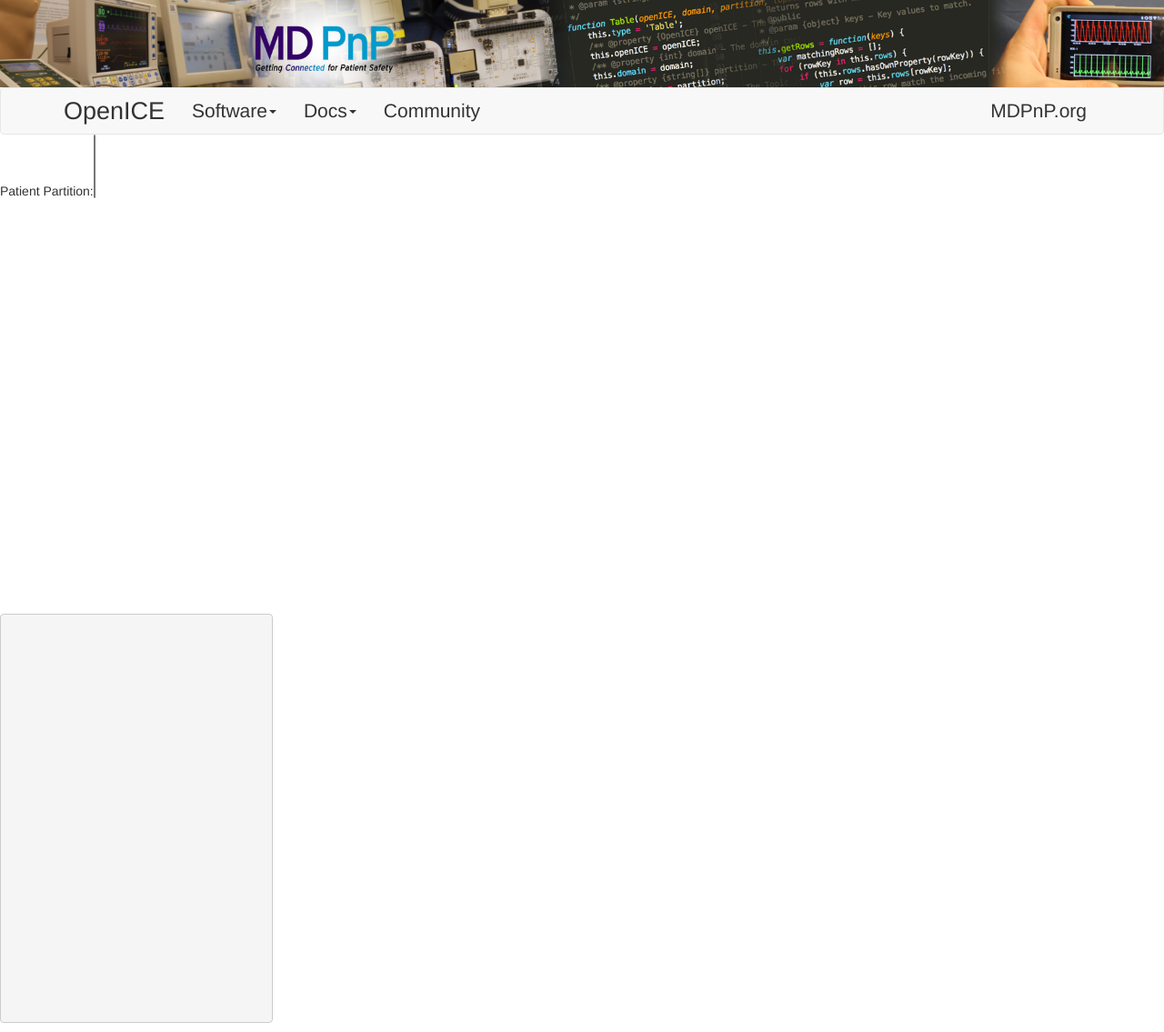
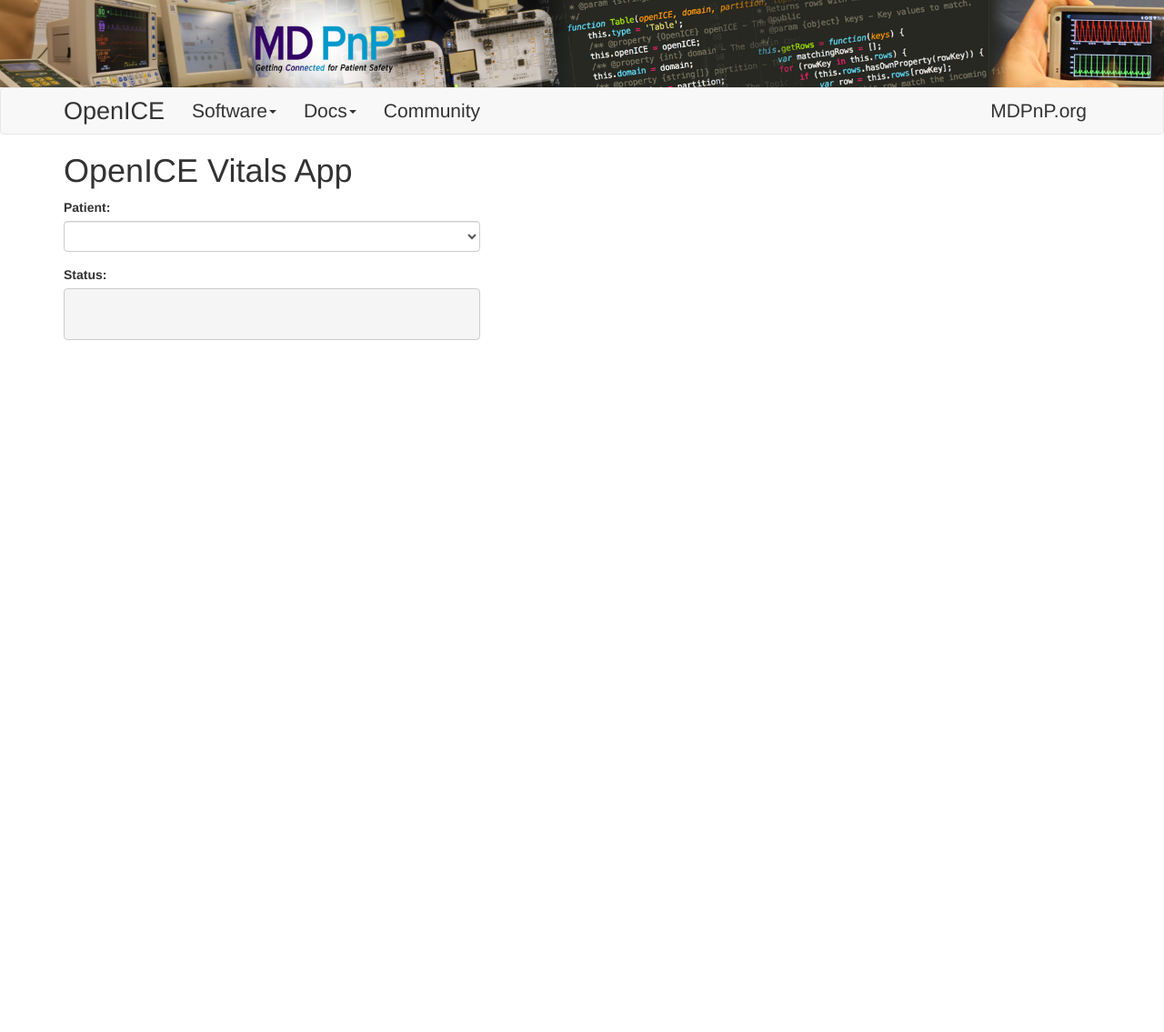
Before and after one commit to jeffplourde/openice, a Jekyll site: the page built from vitals.html, in a window 1280 px wide. Shown: the whole page at 91% size. Built offline with Jekyll 4.4.1, drawn with Linux system fonts in a browser that asks for light colours; nearby versions of some CDN libraries; library files that are not in the unit come from our copies; comment, search, counter and statistics services are not loaded; after the commit the page ends 900 px from its top, so only the background shows below that.

Commit message:
vital signs demo visualization completed - added bootstrap to UI of app and restructured html a bit; also deleted a rogue GA script in openice.info.js

```diff
--- a/css/custom-style.css
+++ b/css/custom-style.css
@@ -577,6 +577,15 @@ body {
 /*****     END OF DIAGNOSTICS PAGE     *****/
 
 
+
+/*****     VITALS APP PAGE     *****/
+.vitals__status {
+  min-height:57px;
+}
+/*****     END OF VITALS APP PAGE     *****/
+
+
+
 /*****     USER DOCS STUFF     *****/
 
 .doc-title {
--- a/vitals.html
+++ b/vitals.html
@@ -5,10 +5,27 @@ title: OpenICE Vitals App
 
 <script language="javascript" type="text/javascript" src="build/vitals.js"></script>
 
-<section id="web-demo">
+<section class="container">
 
-Patient Partition:<select id="partition" multiple="multiple"></select><br/>
-<canvas id="mycanvas" width="450" height="450"></canvas>
-<pre id="mytext" style="width:300px;height:450px"></pre>
+  <h1>{{ page.title }}</h1>
+  <div class="row">
+
+    <div class="col-sm-4 col-md-5">
+
+      <div class="form-group">
+          <label for="partition">Patient:</label>
+          <select id="partition" class="form-control" name="patient"></select>
+      </div>
+
+      <label for="mytext">Status:</label>
+      <pre id="mytext" class="vitals__status"></pre>
+
+    </div>
+
+    <div class="col-sm-8 col-md-7 text-center">
+      <canvas id="mycanvas" width="450" height="450"></canvas>
+    </div>
+
+  </div>
 
 </section>
```
Also changed, not shown: src/openice.info.js (+0 -8 lines).
